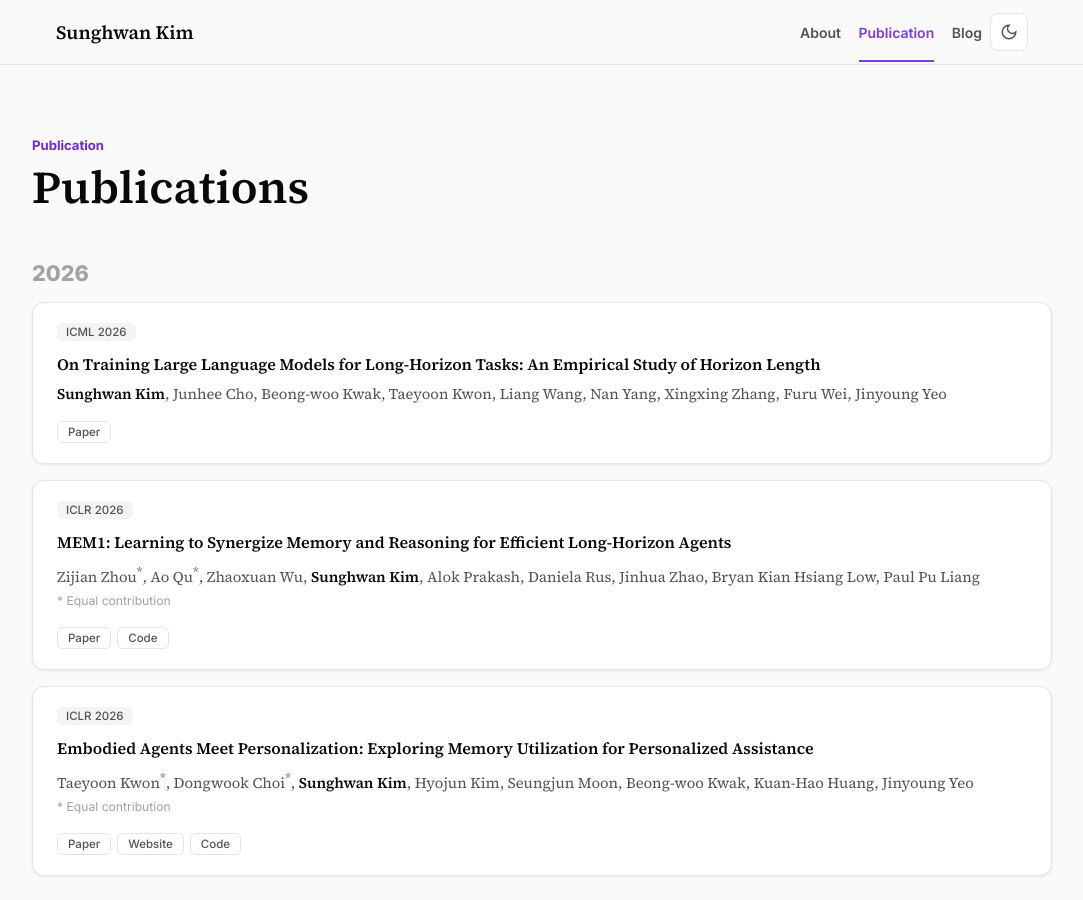
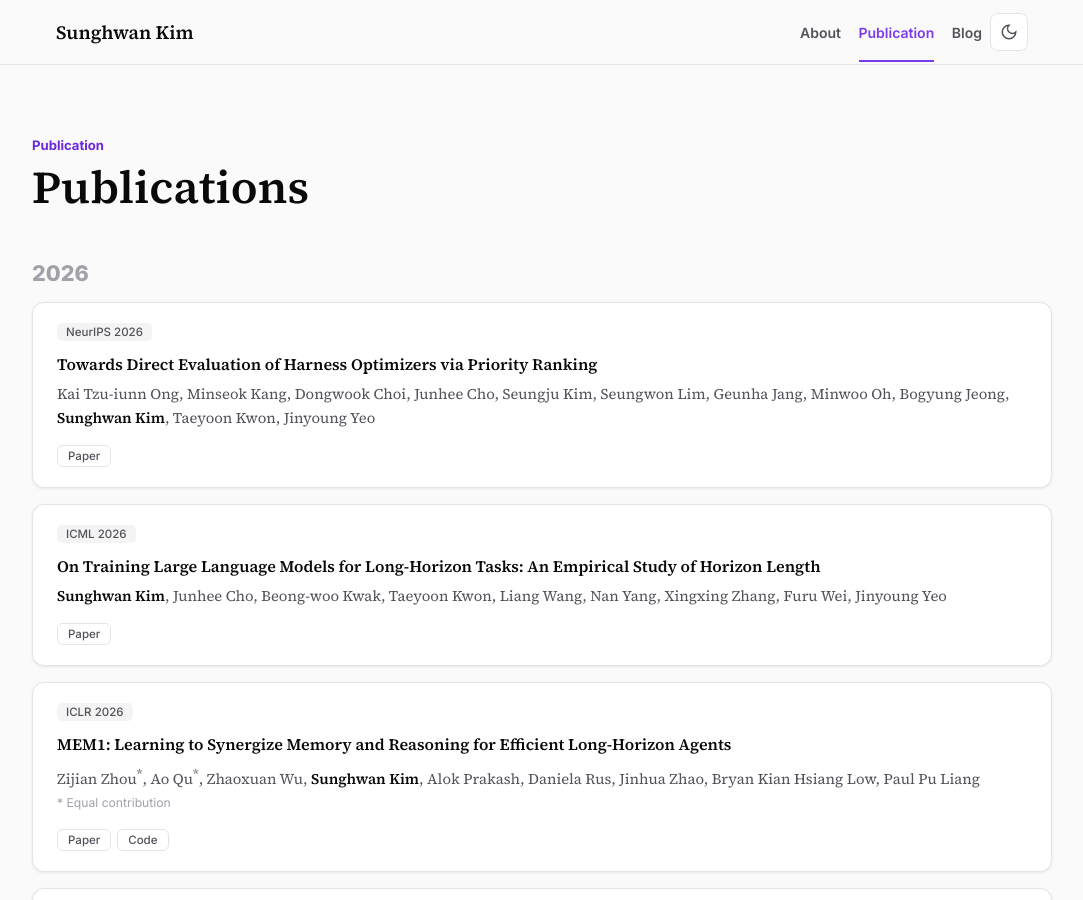
Before and after one commit to kimsh0507/kimsh0507.github.io, a Jekyll site: the page built from publication/index.html, in a window 1280 px wide and 900 px high. Shown: the whole window, without its empty margins (98-1181 px from the left). Built offline with Jekyll 4.4.1, drawn with Linux system fonts in a browser that asks for light colours.

Commit message:
update publication & cv

```diff
--- a/_data/news.yml
+++ b/_data/news.yml
@@ -1,3 +1,5 @@
+- date: "2026.09"
+  content: 'Our "SHOR" got accepted to NeurIPS 2026.'
 - date: "2026.04"
   content: 'Our "On Training LLMS for Long-Horizon Tasks" got accepted to ICML 2026.'
 - date: "2026.01"
--- a/_data/publications.yml
+++ b/_data/publications.yml
@@ -1,3 +1,29 @@
+- title: "Towards Direct Evaluation of Harness Optimizers via Priority Ranking"
+  authors:
+    - "Kai Tzu-iunn Ong"
+    - "Minseok Kang"
+    - "Dongwook Choi"
+    - "Junhee Cho"
+    - "Seungju Kim"
+    - "Seungwon Lim"
+    - "Geunha Jang"
+    - "Minwoo Oh"
+    - "Bogyung Jeong"
+    - "Sunghwan Kim"
+    - "Taeyoon Kwon"
+    - "Jinyoung Yeo"
+  equal_contribution: []
+  venue: "NeurIPS 2026"
+  status: ""
+  award_name: ""
+  paper_url: "https://arxiv.org/abs/2605.22505"
+  website_url: ""
+  code_url: ""
+  dataset_url: ""
+  others: []
+  selected: false
+  year: 2026
+
 - title: "On Training Large Language Models for Long-Horizon Tasks: An Empirical Study of Horizon Length"
   authors:
     - "Sunghwan Kim"
--- a/_data/vitae.yml
+++ b/_data/vitae.yml
@@ -1,6 +1,11 @@
 - type: "academy"
   period: "2024.09 - Present"
   role: "M.S. Student"
+  institution: "Yonsei University"
+  description: "Advised by <strong>Jinyoung Yeo</strong>."
+- type: "academy"
+  period: "2023.07 - 2024.08"
+  role: "Undergraduate Research Intern"
   institution: "Yonsei University"
   description: "Advised by <strong>Jinyoung Yeo</strong>."
 - type: "industry"
```
Also changed, not shown: 1 other file.
